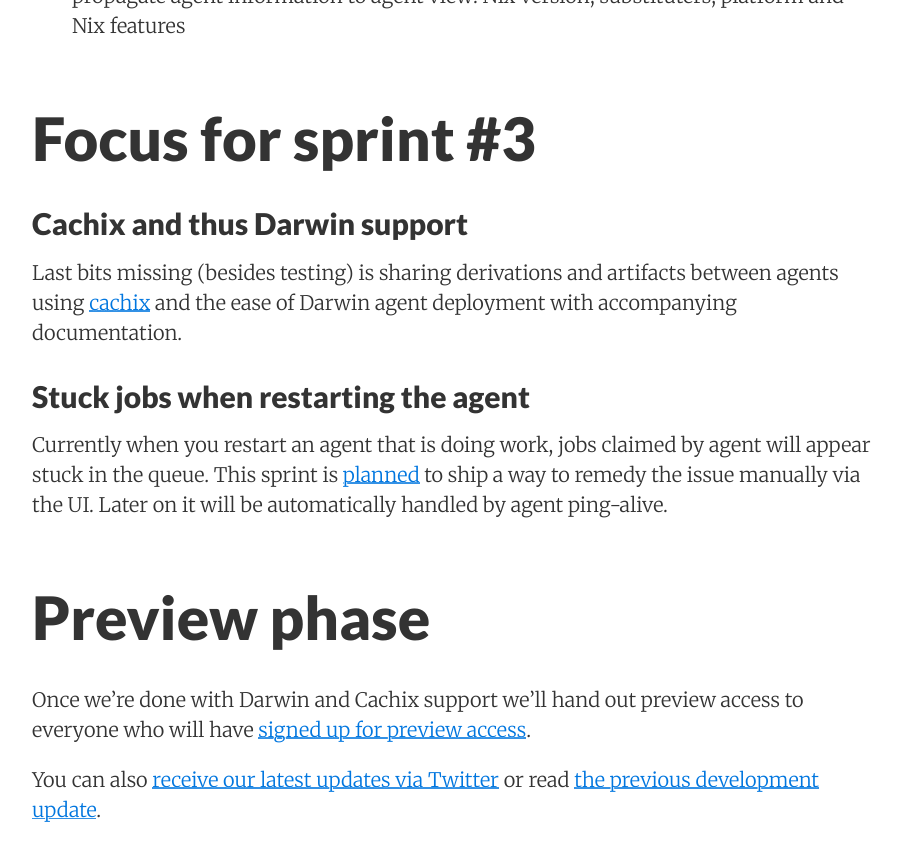
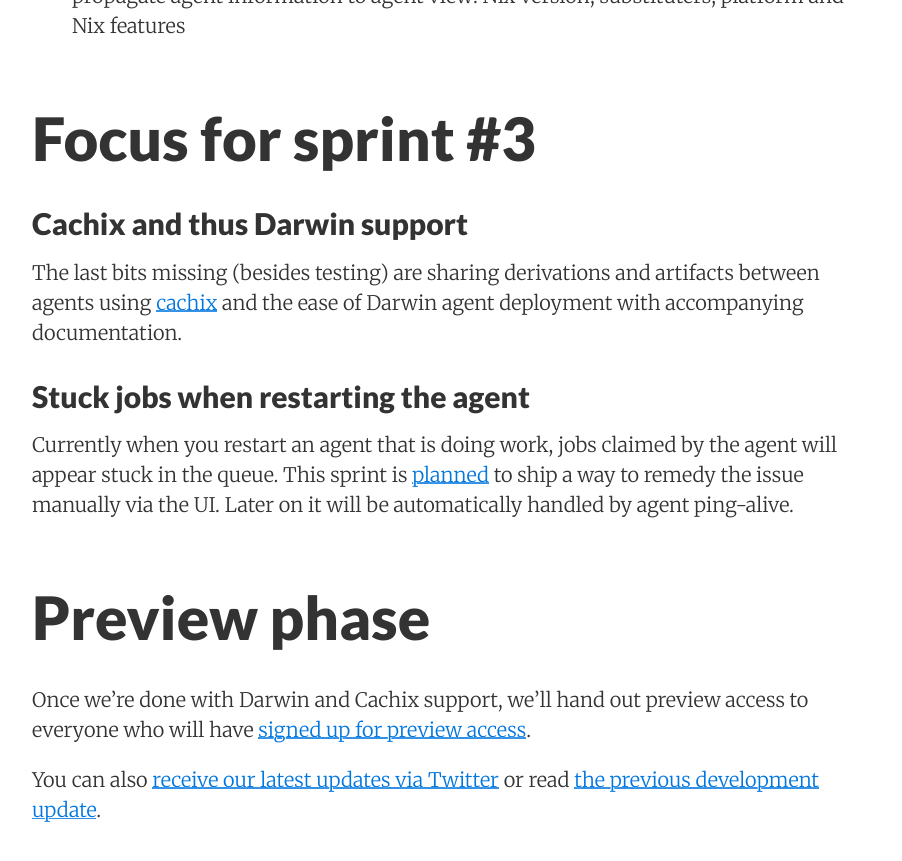
Before and after one commit to hercules-ci/blog.hercules-ci.com, a Jekyll site: the page built from _posts/2019-05-14-sprint-3-report.md, in a window 1280 px wide and 900 px high, scrolled down 1931 px. Shown: the top 861 px of the window, without its empty margins (188-1090 px from the left). Built offline with Jekyll 4.4.1, drawn with Linux system fonts in a browser that asks for light colours.

Commit message:
Apply suggestions from code review
Co-Authored-By: mcpirc <mcpirc@users.noreply.github.com>

```diff
--- a/_posts/2019-05-14-sprint-3-report.md
+++ b/_posts/2019-05-14-sprint-3-report.md
@@ -39,20 +39,20 @@ We've addressed some of the styling issues visible on smaller screens.
 
 ## Cachix and thus Darwin support
 
-Last bits missing (besides testing) is sharing derivations and artifacts between agents using
+The last bits missing (besides testing) are sharing derivations and artifacts between agents using
 [cachix](https://github.com/hercules-ci/hercules-ci-agent/pull/52) and the ease of
 Darwin agent deployment with accompanying documentation.
 
 ## Stuck jobs when restarting the agent
 
-Currently when you restart an agent that is doing work, jobs claimed by agent
+Currently when you restart an agent that is doing work, jobs claimed by the agent
 will appear stuck in the queue. This sprint is [planned](https://github.com/hercules-ci/support/issues/19)
 to ship a way to remedy the issue manually via the UI. Later on it will be automatically
 handled by agent ping-alive.
 
 # Preview phase
 
-Once we're done with Darwin and Cachix support we'll hand out preview access
+Once we're done with Darwin and Cachix support, we'll hand out preview access
 to everyone who will have [signed up for preview access](https://hercules-ci.com).
 
 You can also [receive our latest updates via Twitter](https://twitter.com/hercules_ci) or
```
Also changed, not shown: _posts/2018-11-21-using-elm-and-parcel-for-zero-configuration-web-asset-management.md (+2 -2 lines).
